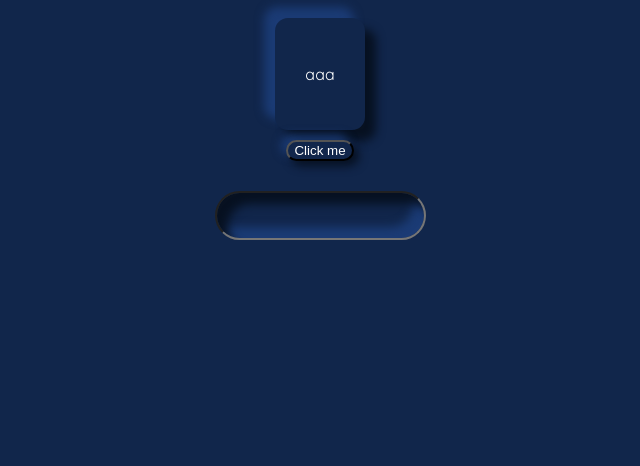
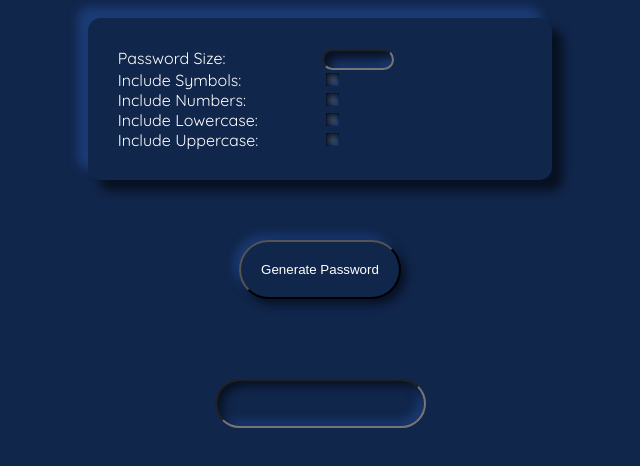
Before and after one commit to MarceloHeredia/safe-password, an Electron app: page index.html in a window 800 px wide. Shown: the whole page, without its empty margins (80-720 px from the left). Drawn offline with nearby package versions, Linux system fonts and the light colour scheme.

Commit message:
design almost ready, starting input validation. TODO: alert modal

```diff
--- a/index.html
+++ b/index.html
@@ -4,14 +4,56 @@
     <meta charset="UTF-8">
     <title>Password Generator</title>
     <meta http-equiv="Content-Security-Policy" content="script-src 'self' 'unsafe-inline';" />
-    <script src="sfpsswd.js"></script>
+    <script src="sfpwd.js"></script>
     <link rel="stylesheet" href="styles.css">
 </head>
 <body>
 <div class="div_square">
-    <p id="result">aaa</p>
+    <div>
+        <div class="div_setup">
+            <label for="key_len" title="A safe password should have at least 16 characters...">Password Size:</label>
+        </div>
+        <div class="div_setup">
+            <input id="key_len" type="number" min="6" max="2048" title="A safe password should have at least 16 characters..."/>
+        </div>
+    </div>
+    <div>
+        <div class="div_setup">
+            <label for="symbols" title="like $#&*¨%@">Include Symbols: </label>
+        </div>
+        <div class="div_setup">
+            <input id="symbols" type="checkbox" title="like $#&*¨%@"/>
+        </div>
+    </div>
+    <div>
+        <div class="div_setup">
+            <label for="numbers" title="you know... 12345..">Include Numbers: </label>
+        </div>
+        <div class="div_setup">
+            <input id="numbers" type="checkbox" title="you know... 12345.."/>
+        </div>
+    </div>
+    <div>
+        <div class="div_setup">
+            <label for="lw_char" title="... abcdz...">Include Lowercase: </label>
+        </div>
+        <div class="div_setup">
+            <input id="lw_char" type="checkbox"  title="... abcdz..."/>
+        </div>
+    </div>
+    <div>
+        <div class="div_setup">
+            <label for="uppr_char" title="... ABCDZ...">Include Uppercase: </label>
+        </div>
+        <div class="div_setup">
+            <input id="uppr_char" type="checkbox" title="... ABCDZ..."/>
+        </div>
+    </div>
 </div>
-<button class="block" id="tst">Click me</button>
-<input type="text"/>
+<button class="btn" id="gen_pwd">Generate Password</button>
+<input id="pwd_out" class="output" type="text"/>
 </body>
+<footer style="display: none">
+    <p>Icon from <a href="https://www.flaticon.com/free-icon/door-key_3824907">Flaticon</a></p>
+</footer>
 </html>
--- a/sfpsswd.js
+++ b/sfpwd.js
@@ -6,16 +6,23 @@ const alph_upper = 'ABCDEFGHIJKLMNOPQRSTUVWXYZ';
 const nums = '0123456789';
 const special_c = '!@#$%¨&*()_+-={}[]`´~^/?;:.,<>|';
 
+$(document).ready(function(){
+    //Generate Password
+    $('#gen_pwd').click(function (){
+        test_inputs();
+    });
 
-$(document).ready(function(){
+    const test_inputs = () => {
+        if ($('#key_len').val() < 6 ||
+            $('#key_len').val() > 2048){
+            //alert error
+            return false;
+        }
 
-    $('#tst').click(function (){
-        testit();
-
-    });
+    }
 
     function testit(){
         a = parseInt(crypto.randomBytes(4).toString('hex'),16);
-        $('#result').text('dsfgra: '+ a);
+        $('#pwd_out').val(a);
     }
 });
--- a/styles.css
+++ b/styles.css
@@ -10,8 +10,10 @@ body{
     flex-direction: column;
 }
 
-.block{
+.btn{
     color: white;
+    margin: 50px;
+    padding:20px;
     border-radius: 37px;
     background: #11264b;
     box-shadow:  5px 5px 10px #071121,
@@ -31,12 +33,22 @@ body{
     flex-direction: column;
 }
 
+.div_setup{
+    display: inline-block;
+    vertical-align: baseline;
+    width: 200px;
+}
+
+
 input{
-    margin: 30px;
-    padding: 15px;
     color: white;
     border-radius: 37px;
     background: #11264b;
-    box-shadow: inset 11px 11px 10px #071121,
-                inset -11px -11px 10px #1b3b75;
+    box-shadow: inset 5px 5px 10px #071121,
+                inset -5px -5px 10px #1b3b75;
 }
+
+.output{
+    margin: 30px;
+    padding: 15px;
+}
```
